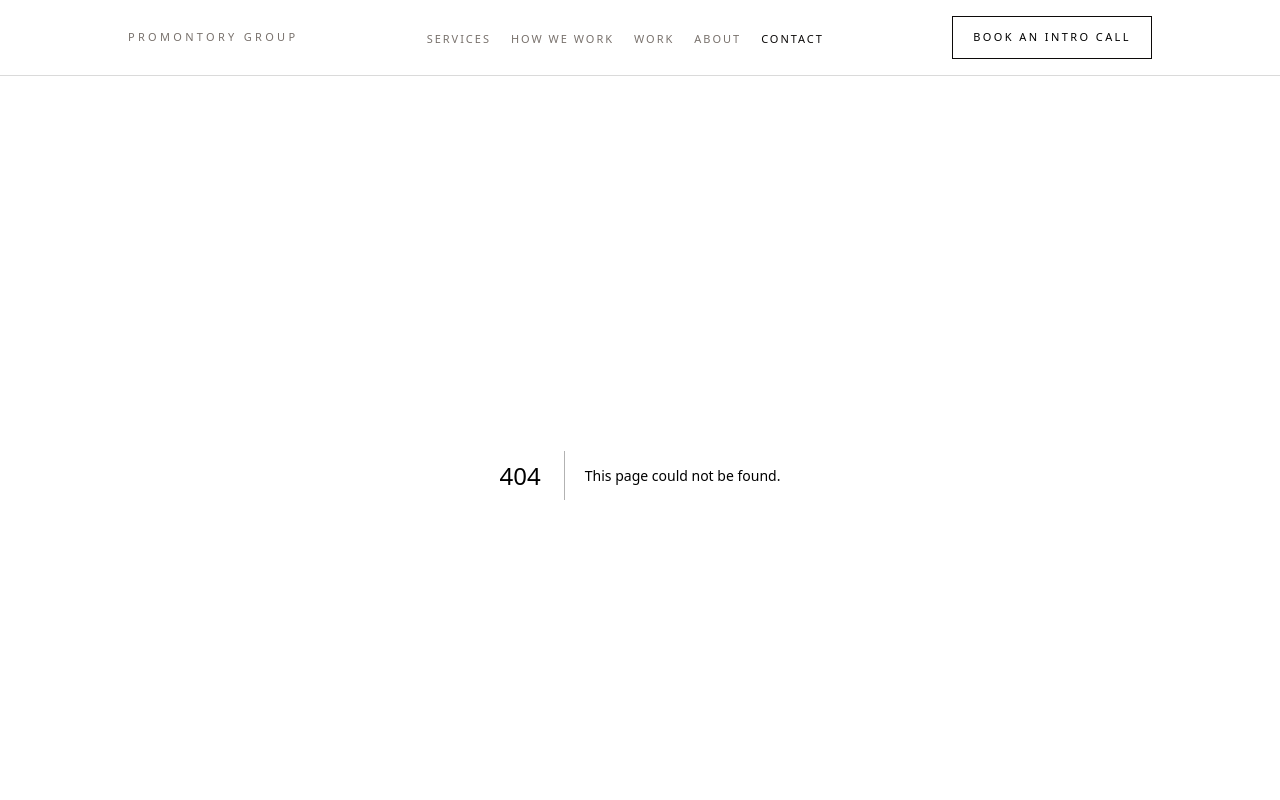
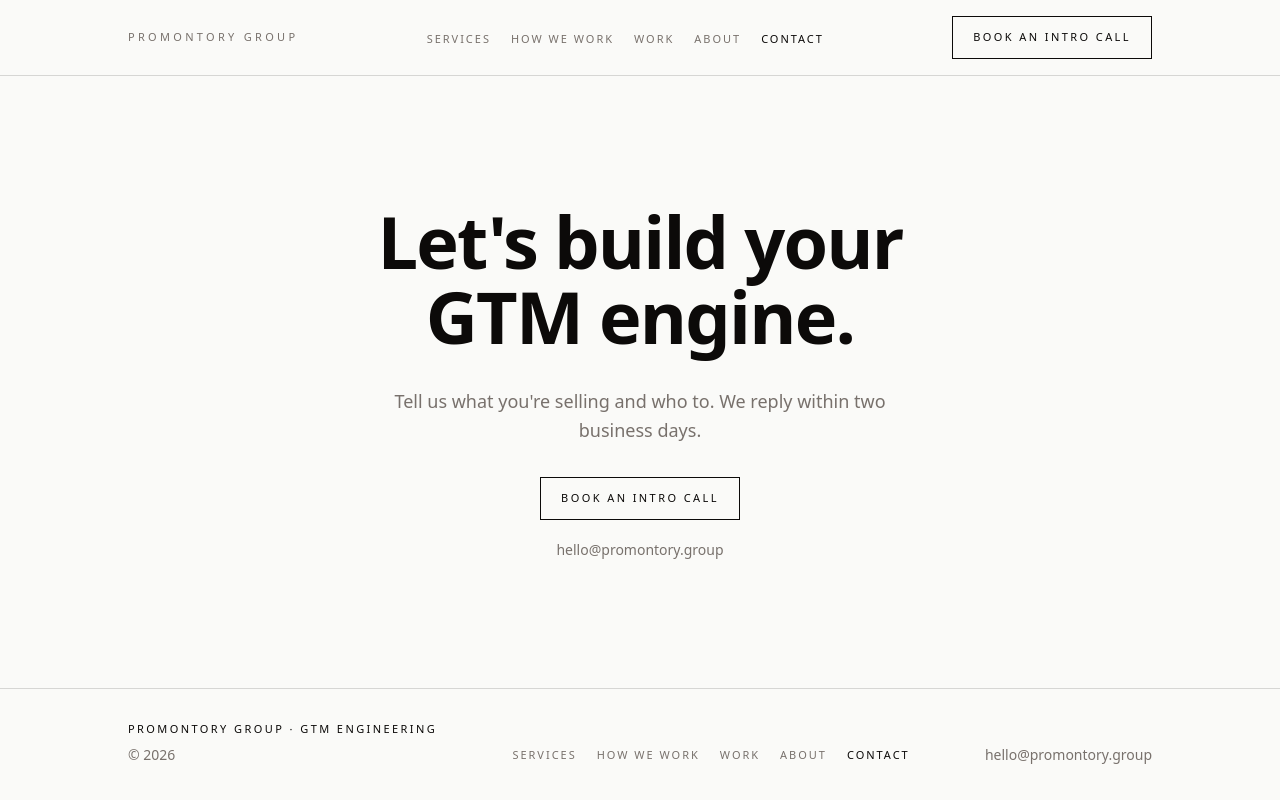
Before and after one commit to aaronvle/promontory.group, a Next.js app: page /contact in a window 1280 px wide. Before the commit this address had no page. Shown: the top 800 px of the page. Built offline with nearby package versions, Linux system fonts and the light colour scheme.

Commit message:
feat(contact): add the intro-call page
Book an intro call and the public email both read the shared contact
config. No form in v1.

Co-authored-by: aaronvle <aaronvle@users.noreply.github.com>

```diff
--- /dev/null
+++ b/app/contact/page.tsx
@@ -0,0 +1,37 @@
+import type { Metadata } from "next";
+import IntroCallLink from "../components/IntroCallLink";
+import { CONTACT_EMAIL } from "../lib/site";
+
+export const metadata: Metadata = {
+  title: "Contact",
+  description:
+    "Tell us what you're selling and who to. We reply within two business days.",
+};
+
+export default function ContactPage() {
+  return (
+    <section className="flex min-h-[calc(100svh-12rem)] flex-col items-center justify-center px-6 py-24 text-center sm:px-10 sm:py-32">
+      <div className="flex max-w-3xl flex-col items-center gap-8">
+        <h1
+          className="text-balance font-[family-name:var(--font-display)] font-bold leading-[1.05] tracking-tight"
+          style={{ fontSize: "clamp(2.4rem, 6vw, 4.5rem)" }}
+        >
+          Let&apos;s build your GTM engine.
+        </h1>
+        <p className="max-w-xl text-pretty text-base leading-relaxed text-[var(--color-muted)] sm:text-lg">
+          Tell us what you&apos;re selling and who to. We reply within two
+          business days.
+        </p>
+        <div className="flex flex-col items-center gap-5">
+          <IntroCallLink />
+          <a
+            href={`mailto:${CONTACT_EMAIL}`}
+            className="text-sm text-[var(--color-muted)] transition-colors hover:text-[var(--color-foreground)]"
+          >
+            {CONTACT_EMAIL}
+          </a>
+        </div>
+      </div>
+    </section>
+  );
+}
```
